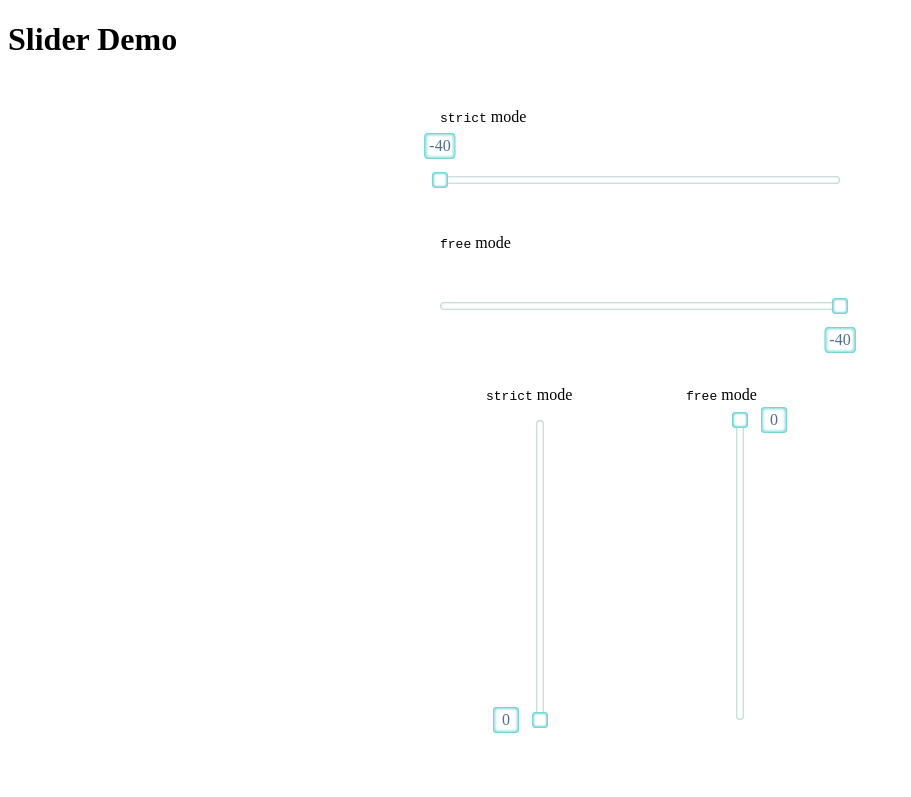
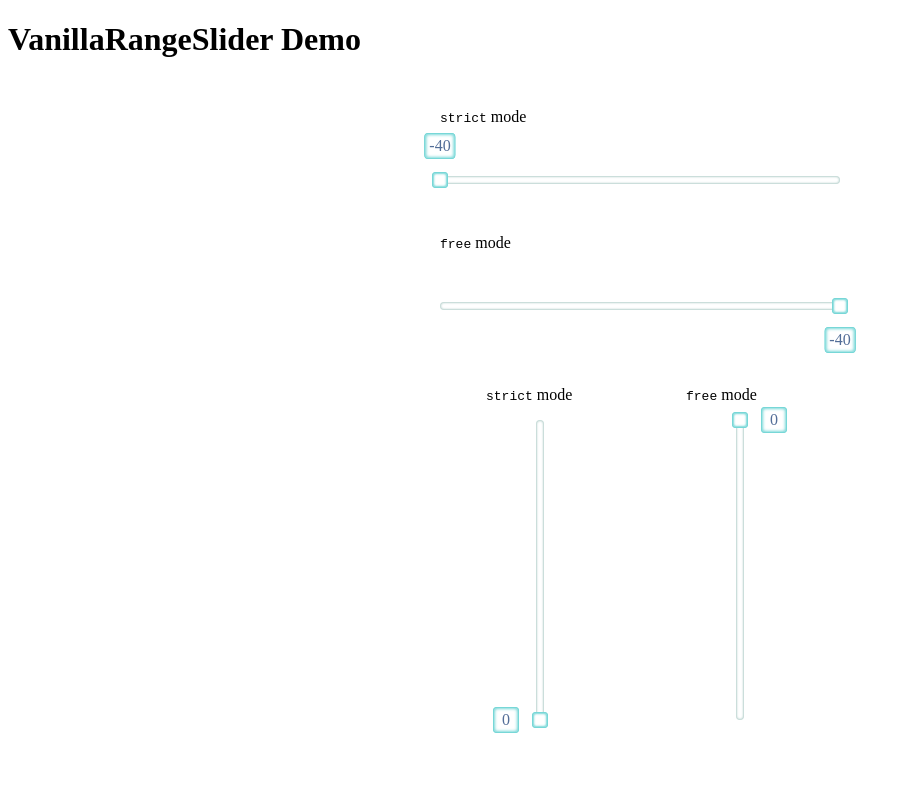
Before and after one commit to Lyrklif/vanilla-range-slider, a website built with Vite: page index.html in a window 1280 px wide. Shown: the whole page, without its empty margins (0-911 px from the left). Built offline with nearby package versions, Linux system fonts and the light colour scheme.

Commit message:
feat: change h1 title

```diff
--- a/index.html
+++ b/index.html
@@ -9,7 +9,7 @@
   <body>
     <main>
       <header>
-        <h1>Slider Demo</h1>
+        <h1>VanillaRangeSlider Demo</h1>
       </header>
       <div class='sliders'>
         <p><code>strict</code> mode</p>
```
